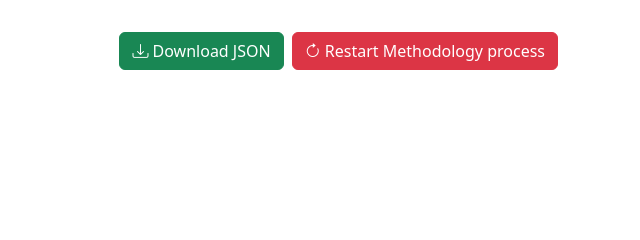
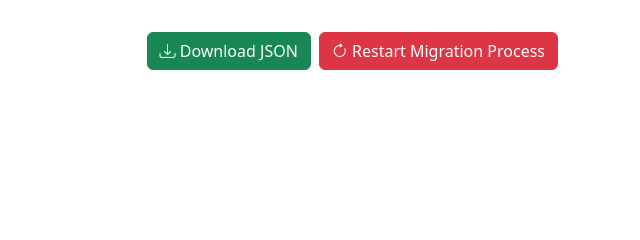
Before and after one commit to SandroBoelsz/dt-mss, a Flask app: page /metadata/final-representation in a window 1280 px wide. Shown: the part 152-392 px from the top of the page, without its empty margins (640-1280 px from the left). Run offline with Flask 3, Linux system fonts and the light colour scheme.

Commit message:
changed text

```diff
--- a/app/templates/final_representation.html
+++ b/app/templates/final_representation.html
@@ -30,7 +30,7 @@
         </button>
         <a class="btn btn-danger ms-2" href="{{ url_for('home.home') }}"
             onclick="if (!confirm('Are you sure you want to restart the methodology? This will erase all progress.')) return false; restartMethodology();">
-            <i class="bi bi-arrow-clockwise"></i> Restart Methodology process
+            <i class="bi bi-arrow-clockwise"></i> Restart Migration Process
         </a>
     </div>
 </div>
```
